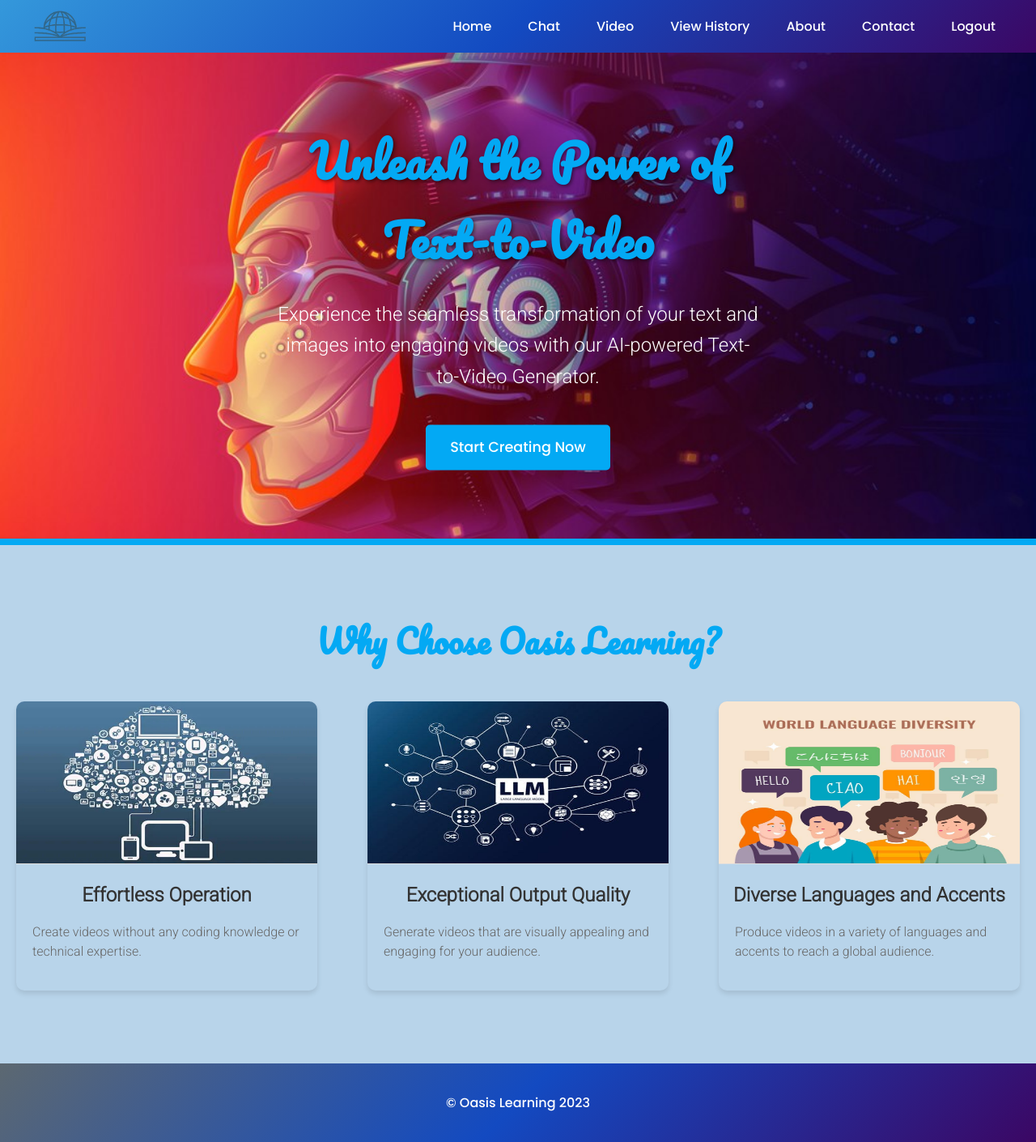
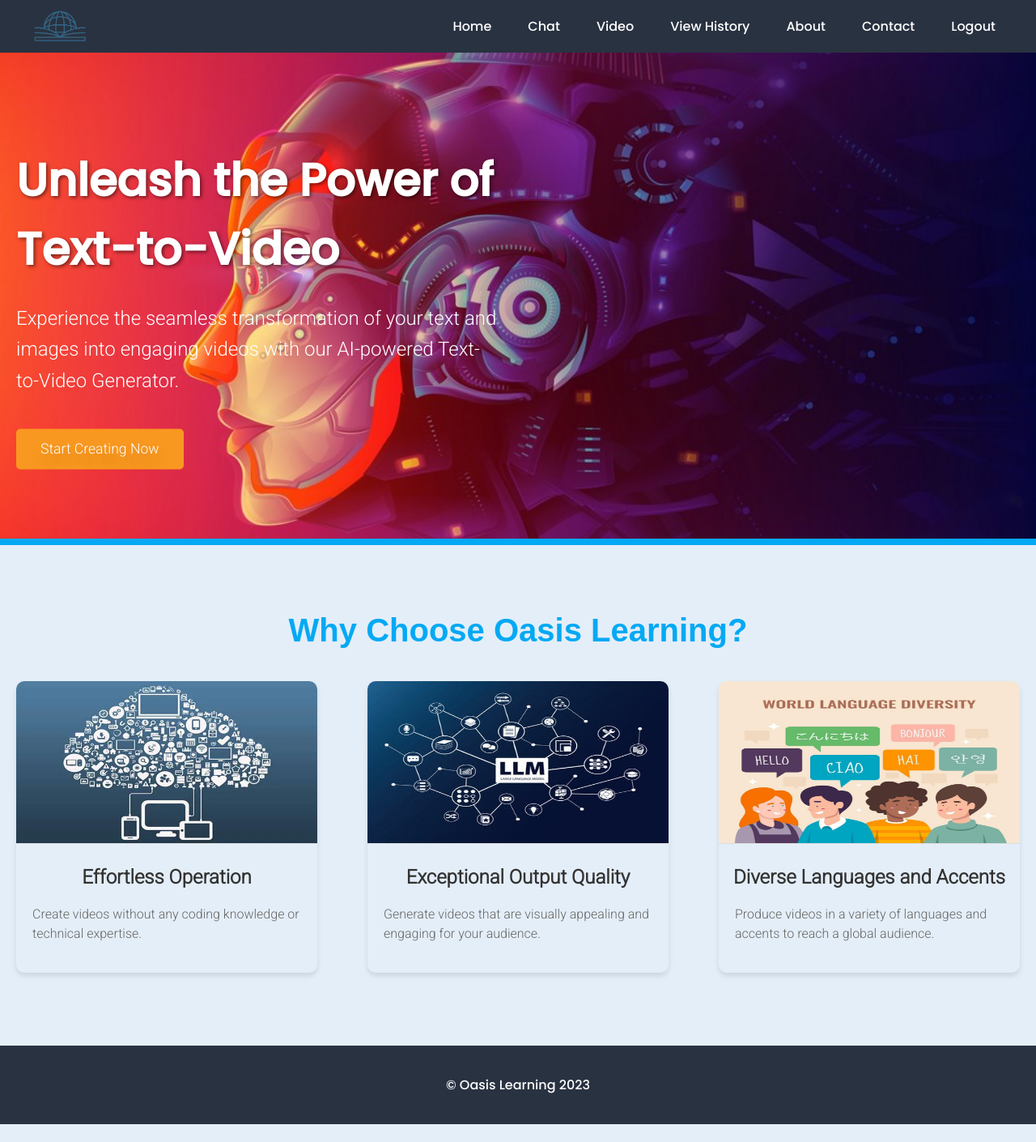
Before and after one commit to HamzaSajjad141/FYP_OASIS_LEARNING, a Django app: page /Home in a window 1280 px wide. Shown: the whole page at 81% size. After the commit the page ends 1388 px from the top, so only its background shows below. Run offline with Django 4.2, Linux system fonts and the light colour scheme; a user stored in the database is signed in.

Commit message:
Umar Kamran Part

```diff
--- a/oasisProject/oasisApp/templates/Adduser.html
+++ b/oasisProject/oasisApp/templates/Adduser.html
@@ -8,7 +8,7 @@
     <link rel="stylesheet" href="https://fonts.googleapis.com/css2?family=Pacifico&family=Roboto:wght@300&display=swap">
     <style>
         body {
-            font-family: 'Roboto', sans-serif;
+            font-family: 'Poppins', sans-serif;
             margin: 0;
             padding: 0;
             background-color: #f4f4f4;
@@ -37,7 +37,7 @@
 
         .logo {
             font-size: 1.5em;
-            font-family: 'Pacifico', cursive;
+            font-family: 'Poppins', sans-serif;
             margin-bottom: 20px;
         }
 
@@ -91,7 +91,7 @@
             font-size: 2.5em;
             margin-top: -10px;
             margin-bottom: 20px;
-            font-family: 'Pacifico', cursive;
+            font-family: 'Poppins', sans-serif;
             color: #03A9F4;
             text-shadow: 2px 2px 4px rgba(0, 0, 0, 0.5);
             text-align: center;
--- a/oasisProject/oasisApp/templates/Dashboard.html
+++ b/oasisProject/oasisApp/templates/Dashboard.html
@@ -9,7 +9,7 @@
     <link rel="stylesheet" href="https://cdn.jsdelivr.net/npm/chart.js">
     <style>
         body {
-            font-family: 'Roboto', sans-serif;
+            font-family: 'Poppins',sans-serif;
             margin: 0;
             padding: 0;
             background-color: #f4f4f4;
@@ -38,7 +38,7 @@
 
         .logo {
             font-size: 1.5em;
-            font-family: 'Pacifico', cursive;
+            font-family: 'Poppins',sans-serif;
             margin-bottom: 20px;
         }
 
@@ -78,7 +78,7 @@
             font-size: 2.5em;
             margin-bottom: 10px;
             margin-top: -15px;
-            font-family: 'Pacifico', cursive;
+            font-family: 'Poppins', sans-serif;
             color: #03A9F4;
             text-shadow: 2px 2px 4px rgba(0, 0, 0, 0.5);
             text-align: center;
--- a/oasisProject/oasisApp/templates/Deleteuser.html
+++ b/oasisProject/oasisApp/templates/Deleteuser.html
@@ -8,7 +8,7 @@
     <link rel="stylesheet" href="https://fonts.googleapis.com/css2?family=Pacifico&family=Roboto:wght@300&display=swap">
     <style>
         body {
-            font-family: 'Roboto', sans-serif;
+            font-family: 'Poppins', sans-serif;
             margin: 0;
             padding: 0;
             background-color: #f4f4f4;
@@ -37,7 +37,7 @@
 
         .logo {
             font-size: 1.5em;
-            font-family: 'Pacifico', cursive;
+            font-family: 'Poppins', sans-serif;
             margin-bottom: 20px;
         }
 
@@ -91,7 +91,7 @@
             font-size: 2.5em;
             margin-top: -10px;
             margin-bottom: 20px;
-            font-family: 'Pacifico', cursive;
+            font-family: 'Poppins', sans-serif;
             color: #03A9F4;
             text-shadow: 2px 2px 4px rgba(0, 0, 0, 0.5);
             text-align: center;
--- a/oasisProject/oasisApp/templates/Register.html
+++ b/oasisProject/oasisApp/templates/Register.html
@@ -8,7 +8,7 @@
     <title>Sign Up</title>
     <style>
         body {
-            background: linear-gradient(135deg, #73b3de, #134ac1, #3b0764);
+            background-color: #E4EEF8;
             font-family: 'Poppins', sans-serif;  /* Add Poppins font to navbar */
             display: flex;
             align-items: center;
@@ -47,7 +47,7 @@
             color: #03A9F4;
             margin-top: -20px;
             margin-bottom: 20px;
-            font-family: 'Pacifico', cursive;
+            font-family: 'Poppins', sans-serif;
             font-size: 3.5em;
             text-align: center;
         }
--- a/oasisProject/oasisApp/templates/Updateuser.html
+++ b/oasisProject/oasisApp/templates/Updateuser.html
@@ -8,7 +8,7 @@
     <link rel="stylesheet" href="https://fonts.googleapis.com/css2?family=Pacifico&family=Roboto:wght@300&display=swap">
     <style>
         body {
-            font-family: 'Roboto', sans-serif;
+            font-family: 'Poppins', sans-serif;
             margin: 0;
             padding: 0;
             background-color: #f4f4f4;
@@ -37,7 +37,7 @@
 
         .logo {
             font-size: 1.5em;
-            font-family: 'Pacifico', cursive;
+            font-family: 'Poppins', sans-serif;
             margin-bottom: 20px;
         }
 
@@ -91,7 +91,7 @@
             font-size: 2.5em;
             margin-top: -10px;
             margin-bottom: 20px;
-            font-family: 'Pacifico', cursive;
+            font-family: 'Poppins', sans-serif;
             color: #03A9F4;
             text-shadow: 2px 2px 4px rgba(0, 0, 0, 0.5);
             text-align: center;
--- a/oasisProject/oasisApp/templates/home.html
+++ b/oasisProject/oasisApp/templates/home.html
@@ -10,15 +10,16 @@
     <link rel="stylesheet" href="https://fonts.googleapis.com/css2?family=Poppins:wght@500&display=swap">
     <style>
         body {
-            font-family: 'Roboto', sans-serif;
+            font-family: 'Poppins', sans-serif;
             margin: 0;
             padding: 0;
-            background-color: #f8f8f8;
+            background-color: #E4EEF8;
+            color: #333;
         }
 
         .navbar {
-            background: linear-gradient(135deg, #3498db, #134ac1, #3b0764);
-            font-family: 'Poppins', sans-serif;  /* Add Poppins font to navbar */
+            background-color: #293241;
+            font-family: 'Poppins', sans-serif;
             color: white;
             padding: 20px;
             display: flex;
@@ -27,14 +28,13 @@
         }
 
         .navbar-logo {
-        transform: scale(6.5); /* Adjust the scale factor as needed */
+            transform: scale(6.5);
             display: flex;
             align-items: center;
-
         }
 
         .navbar-logo img {
-    width: 25px; /* Keep the original width */
+            width: 25px;
             height: auto;
             margin-left: 10px;
         }
@@ -70,7 +70,9 @@
         }
 
         .hero img {
+            right: 100%;
             object-fit: cover;
+            position: right;
             width: 100%;
             height: 100%;
         }
@@ -78,9 +80,9 @@
         .hero-content {
             position: absolute;
             top: 50%;
-            left: 50%;
+            left: 25%;
             transform: translate(-50%, -50%);
-            text-align: center;
+            text-align: left;
             width: 80%;
             max-width: 600px;
             color: #fff;
@@ -89,8 +91,10 @@
         .hero-title {
             font-size: 3.5em;
             margin: 0;
-            font-family: 'Pacifico', cursive;
-            color: #03A9F4;
+            font-family: 'Poppins',sans-serif;
+            color: white;
+
+            margin-top: 30px;
             margin-bottom: 20px;
             text-shadow: 2px 2px 4px rgba(0, 0, 0, 0.5);
         }
@@ -99,12 +103,12 @@
             font-size: 1.5em;
             margin-bottom: 40px;
             font-family: 'Roboto', sans-serif;
-            color: #fff;
+            color: white;
             line-height: 1.6;
         }
 
         .btn {
-            background-color: #03A9F4;
+            background-color: #f99820;
             color: white;
             padding: 15px 30px;
             border: none;
@@ -115,7 +119,7 @@
             transition: background-color 0.3s ease-in-out;
             display: inline-block;
             text-decoration: none;
-            font-family: 'Poppins', sans-serif;  /* Add Poppins font to navbar */
+            text-shadow: 0px 10px 20px rgba(0, 0, 0, 0.25);
         }
 
         .btn:hover {
@@ -124,7 +128,7 @@
 
         .features {
             padding: 50px 20px;
-            background-color: #b8d4ea;
+            background-color: #E4EEF8;
         }
 
         .features-title {
@@ -132,8 +136,9 @@
             margin-bottom: 40px;
             color: #333;
             text-align: center;
-            font-family: 'Pacifico', cursive;
+            font-family: sans-serif;
             color: #03A9F4;
+
         }
 
         .features-container {
@@ -156,7 +161,7 @@
         }
 
         .feature-card img {
-            width: 100%; /* Make the image take 100% of the parent container's width */
+            width: 100%;
             height: 200px;
             border-bottom: 1px solid #ddd;
         }
@@ -166,7 +171,7 @@
             margin: 20px 0;
             color: #333;
             font-family: 'Roboto', sans-serif;
-            text-align: center; /* Added to center the text */
+            text-align: center;
         }
 
         .feature-description {
@@ -178,9 +183,9 @@
         }
 
         .footer {
-            background: linear-gradient(135deg, #5c6871, #134ac1, #3b0764);
+            background-color: #293241;
             color: white;
-            font-family: 'Poppins', sans-serif;  /* Add Poppins font to navbar */
+            font-family: 'Poppins', sans-serif;
             padding: 20px;
             text-align: center;
         }
--- a/oasisProject/oasisApp/templates/login.html
+++ b/oasisProject/oasisApp/templates/login.html
@@ -8,7 +8,7 @@
     <title>Login</title>
     <style>
         body {
-            background: linear-gradient(135deg, #3498db, #134ac1, #3b0764);
+            background-color: #E4EEF8;
             font-family: 'Poppins', sans-serif;
             display: flex;
             align-items: center;
@@ -55,7 +55,7 @@
         .form-container h3 {
             color: #03A9F4;
             margin-bottom: 20px;
-            font-family: 'Pacifico', cursive;
+            font-family: 'Poppins', sans-serif;
             font-size: 3em;
             text-align: center;
             margin-top: -40px;
--- a/oasisProject/oasisApp/templates/managecomplaints.html
+++ b/oasisProject/oasisApp/templates/managecomplaints.html
@@ -38,7 +38,7 @@
 
         .logo {
             font-size: 1.5em;
-            font-family: 'Pacifico', cursive;
+            font-family: 'Poppins', sans-serif;
             margin-bottom: 20px;
         }
 
@@ -79,7 +79,7 @@
             font-size: 2.5em;
             margin-bottom: 10px;
             margin-top: -15px;
-            font-family: 'Pacifico', cursive;
+            font-family:'Poppins', sans-serif;
             color: #03A9F4;
             text-shadow: 2px 2px 4px rgba(0, 0, 0, 0.5);
             text-align: center;
--- a/oasisProject/oasisApp/templates/users.html
+++ b/oasisProject/oasisApp/templates/users.html
@@ -8,7 +8,7 @@
     <link rel="stylesheet" href="https://fonts.googleapis.com/css2?family=Pacifico&family=Roboto:wght@300&display=swap">
     <style>
         body {
-            font-family: 'Roboto', sans-serif;
+            font-family: 'Poppins', sans-serif;
             margin: 0;
             padding: 0;
             background-color: #f4f4f4;
@@ -37,7 +37,7 @@
 
         .logo {
             font-size: 1.5em;
-            font-family: 'Pacifico', cursive;
+            font-family: 'Poppins', sans-serif;
             margin-bottom: 20px;
         }
 
@@ -79,7 +79,7 @@
             font-size: 2.5em;
             margin-top: -20px;
             margin-bottom: 20px;
-            font-family: 'Pacifico', cursive;
+            font-family: 'Poppins', sans-serif;
             color: #03A9F4;
             text-shadow: 2px 2px 4px rgba(0, 0, 0, 0.5);
         }
```
Also changed, not shown: oasisProject/oasisApp/templates/About.html (+8 -7 lines), oasisProject/oasisApp/templates/Chat.html (+10 -10 lines), oasisProject/oasisApp/templates/Contact.html (+5 -5 lines), oasisProject/oasisApp/templates/Viewhistory.html (+4 -4 lines), oasisProject/oasisApp/templates/video.html (+12 -10 lines), oasisProject/static/images/hero.jpg (added). Lines whose indentation alone changed are shown as unchanged.
